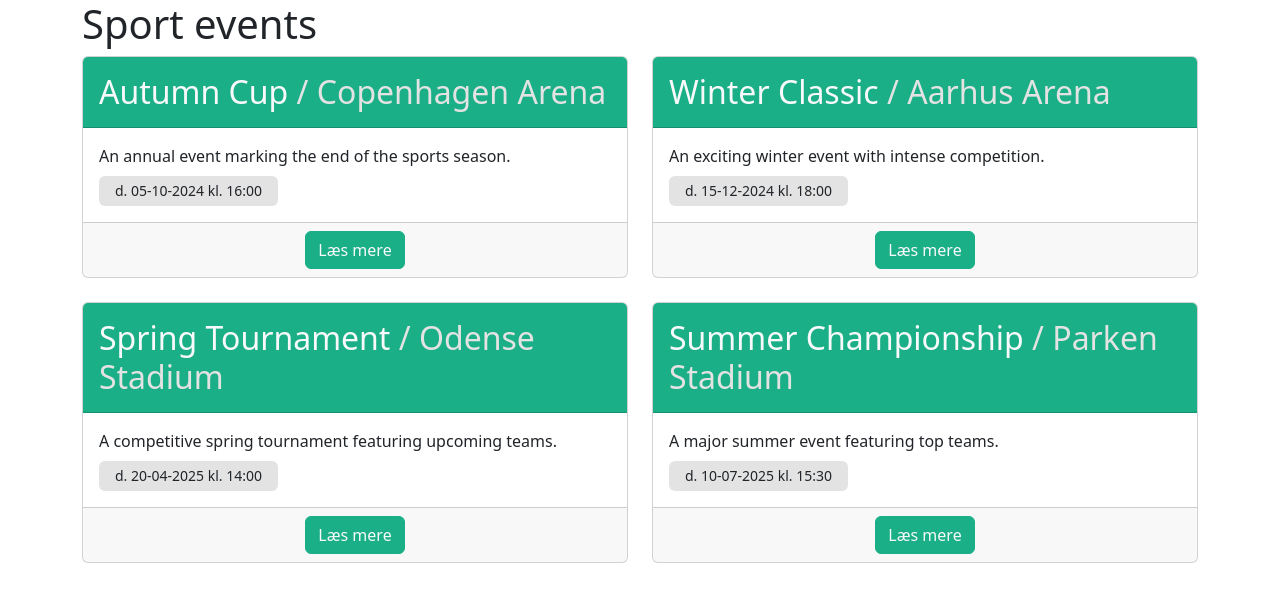
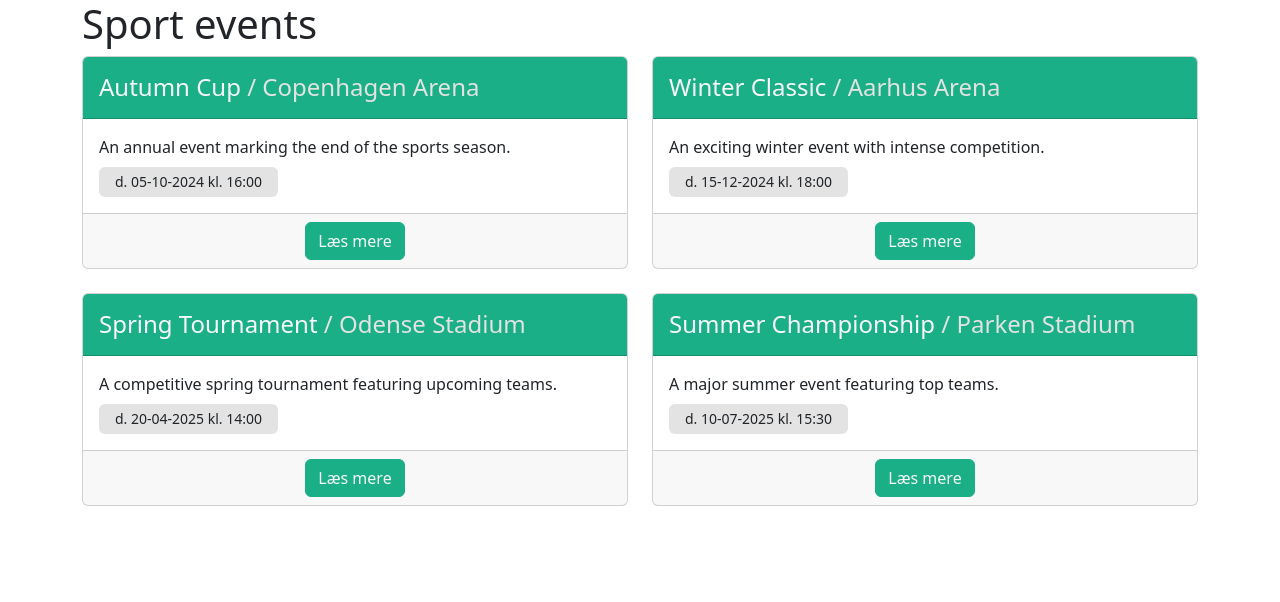
Before and after one commit to kire-zealand/sportbase, a PHP site: page / in a window 1280 px wide. Shown: the top 602 px of the page. Run offline with PHP 8.4, Linux system fonts and the light colour scheme; data comes from the database, SQL or seed files in the repository; style sheets or scripts are compiled from the project's sources; some libraries are stand-ins or nearby versions.

Commit message:
Adjust h2 font size to 24px
Added CSS rule to set the h2 font size to 24px in styles.scss. This ensures consistent header styling across the application.

```diff
--- a/css/styles.scss
+++ b/css/styles.scss
@@ -19,3 +19,6 @@ $theme-colors: map-merge($theme-colors, $custom-colors);
 @import "bootstrapComponents";
 
 // 5. Du kan lave styling her...
+h2{
+	font-size: 24px;
+}
```
